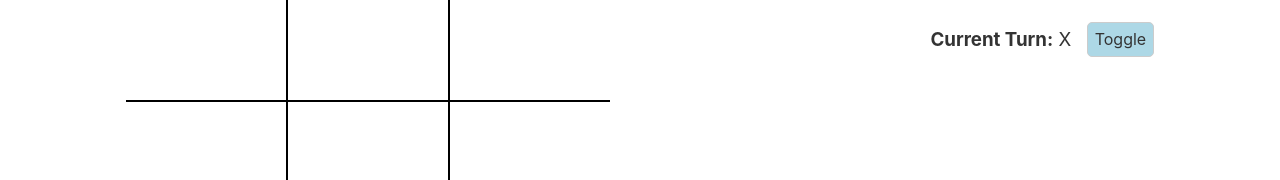
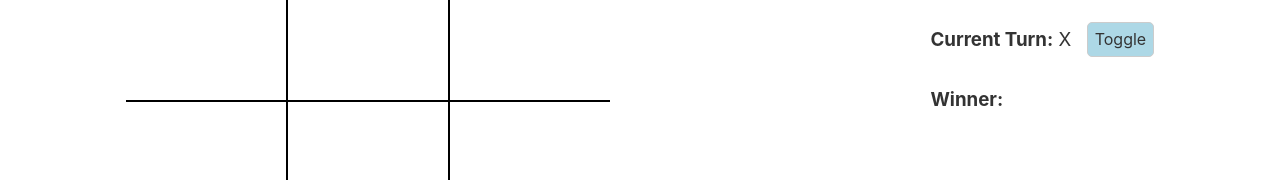
Before and after one commit to craigmiller160/svelte-tic-tac-toe, a Svelte app: page / in a window 1280 px wide. Shown: the part 176-356 px from the top of the page. Built offline with nearby package versions, Linux system fonts and the light colour scheme.

Commit message:
Got basic winner calculations working

```diff
--- a/src/components/Stats.svelte
+++ b/src/components/Stats.svelte
@@ -2,13 +2,19 @@
 <script lang="ts">
 
     import {game} from '../stores';
-    import type {Game} from '../types/Game';
+    import type {Game, Player} from '../types/Game';
     import Button from "./ui/Button.svelte";
     import {getNextTurn} from '../utils/GameConstants';
+    import {calculateWinner} from '../utils/WinnerCalculator';
 
     let currentTurnValue: string;
     game.subscribe((gameValue: Game) => {
         currentTurnValue = gameValue.currentTurn;
+    });
+
+    let winner: Player | '' = '';
+    game.subscribe((gameValue: Game) => {
+        winner = calculateWinner(gameValue) ?? '';
     });
 
     const toggleCurrentTurn = () =>
@@ -26,7 +32,10 @@
   .stats {
     display: flex;
     flex-direction: column;
-    align-items: center;
+
+    h2 {
+      text-align: center;
+    }
 
     .row {
       display: flex;
@@ -53,4 +62,10 @@
         </p>
         <Button onClick={toggleCurrentTurn} label="Toggle" />
     </div>
+    <div class="row">
+        <p>
+            <strong>Winner: </strong>
+            <span>{winner}</span>
+        </p>
+    </div>
 </div>
```
